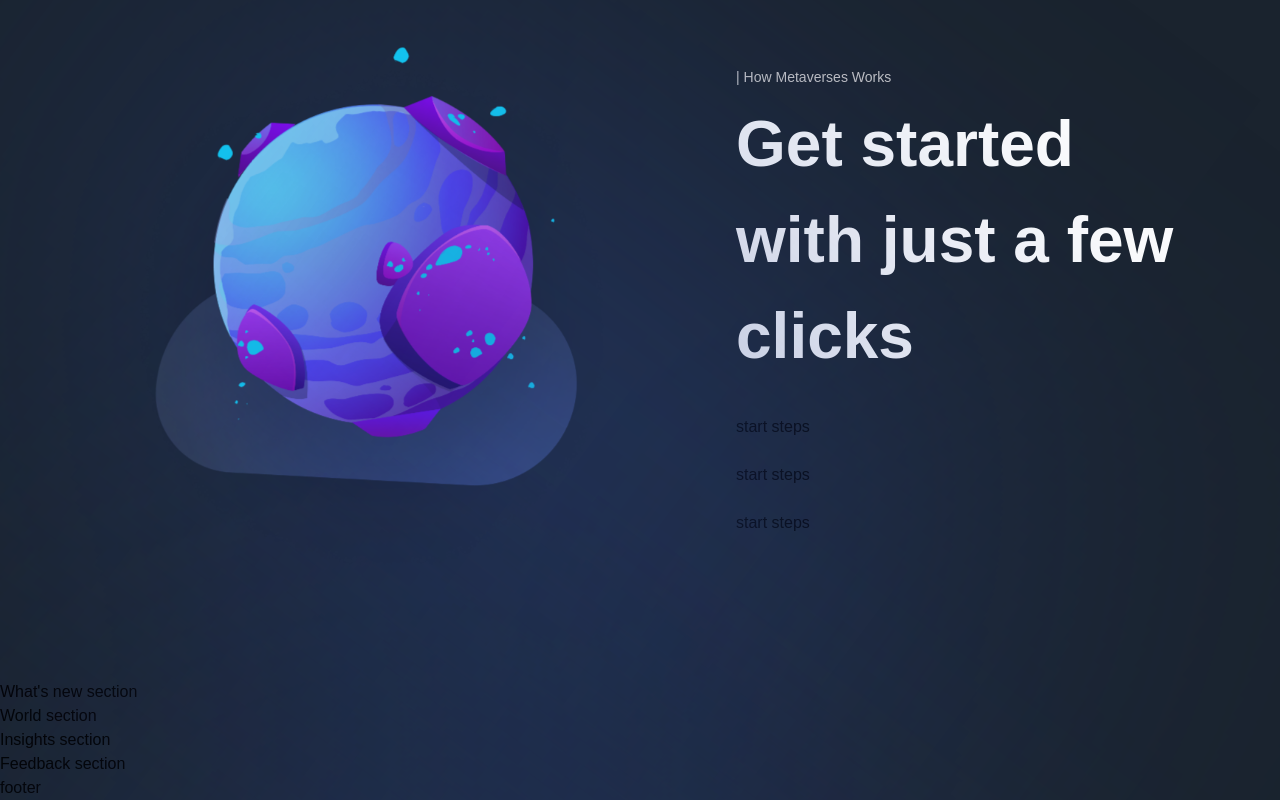
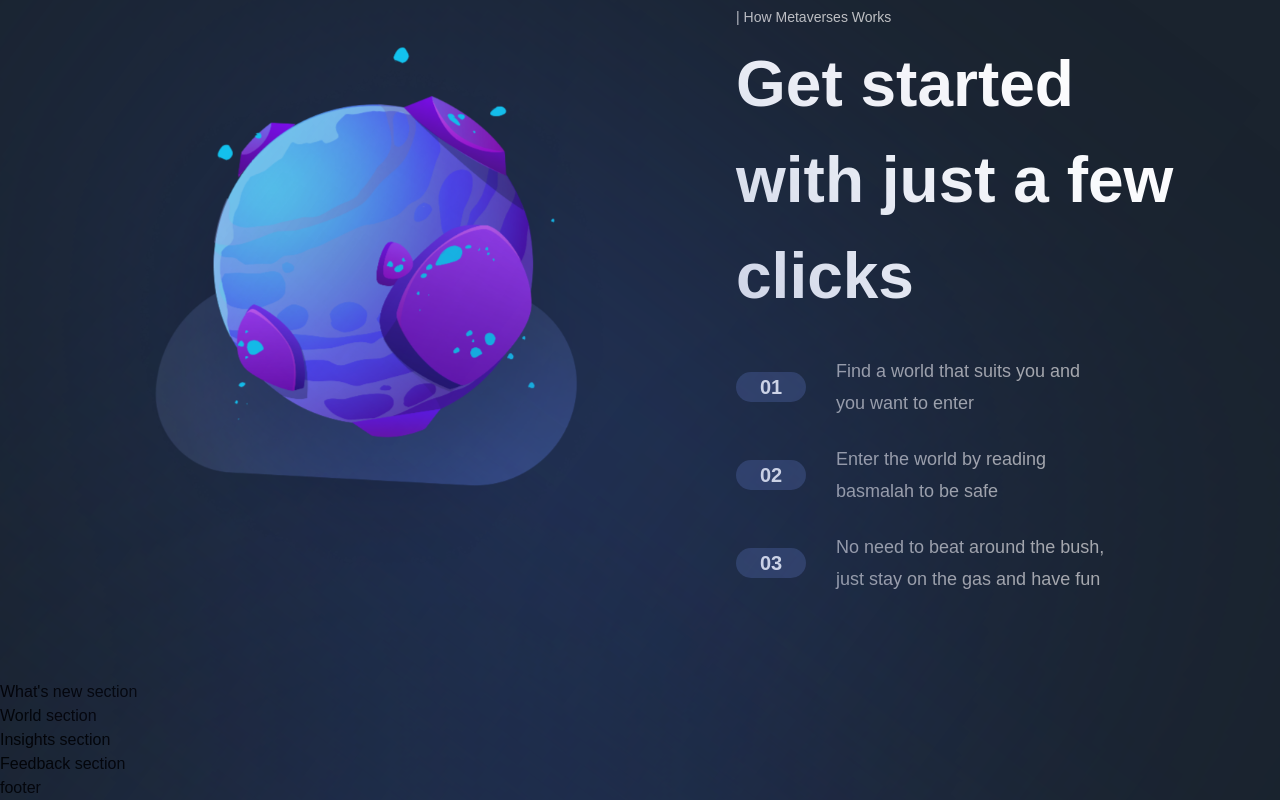
Before and after one commit to dvimukthi/NextJs-web-ui, a Next.js app: page / in a window 1280 px wide. Shown: the part 2727-3527 px from the top of the page. Built offline with nearby package versions, Linux system fonts and the light colour scheme; a web font is replaced by a local one.

Commit message:
StartSteps

```diff
--- a/components/StartSteps.jsx
+++ b/components/StartSteps.jsx
@@ -1,6 +1,15 @@
-const StartSteps = () => (
-  <div>
-    start steps
+import styles from "../styles";
+
+const StartSteps = ({ number, text }) => (
+  <div className={`${styles.flexCenter} flex-row`}>
+    <div
+      className={`${styles.flexCenter} w-[70px] h-[70] rounded-[24px] bg-[#323f5d]`}
+    >
+      <p className="font-bold text-[20px] text-white">0{number}</p>
+    </div>
+    <p className="flex-1 ml-[30px] font-normal text-[18px] text-[#B0B0B0] leading-[32px]">
+      {text}
+    </p>
   </div>
 );
 
```
